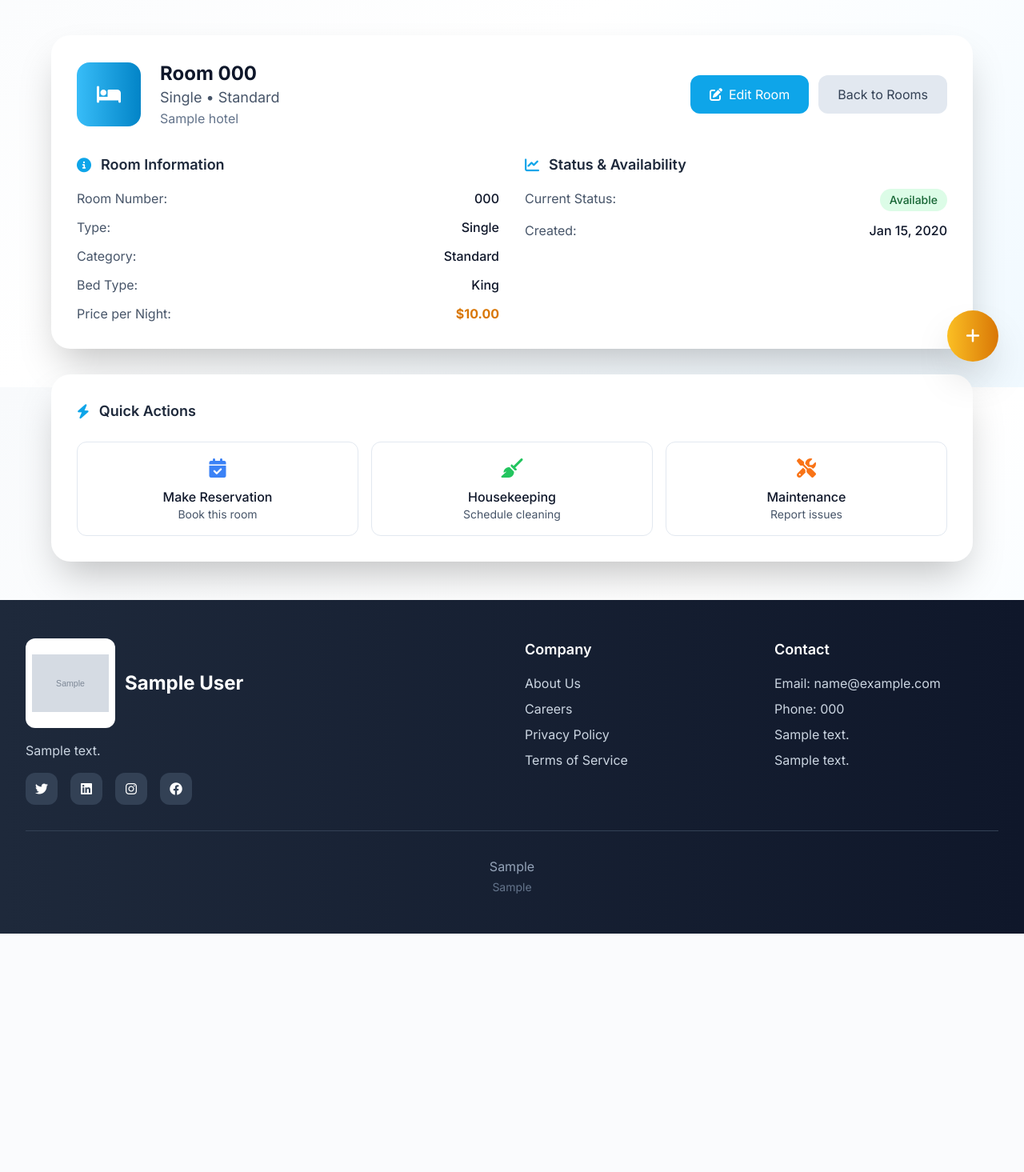
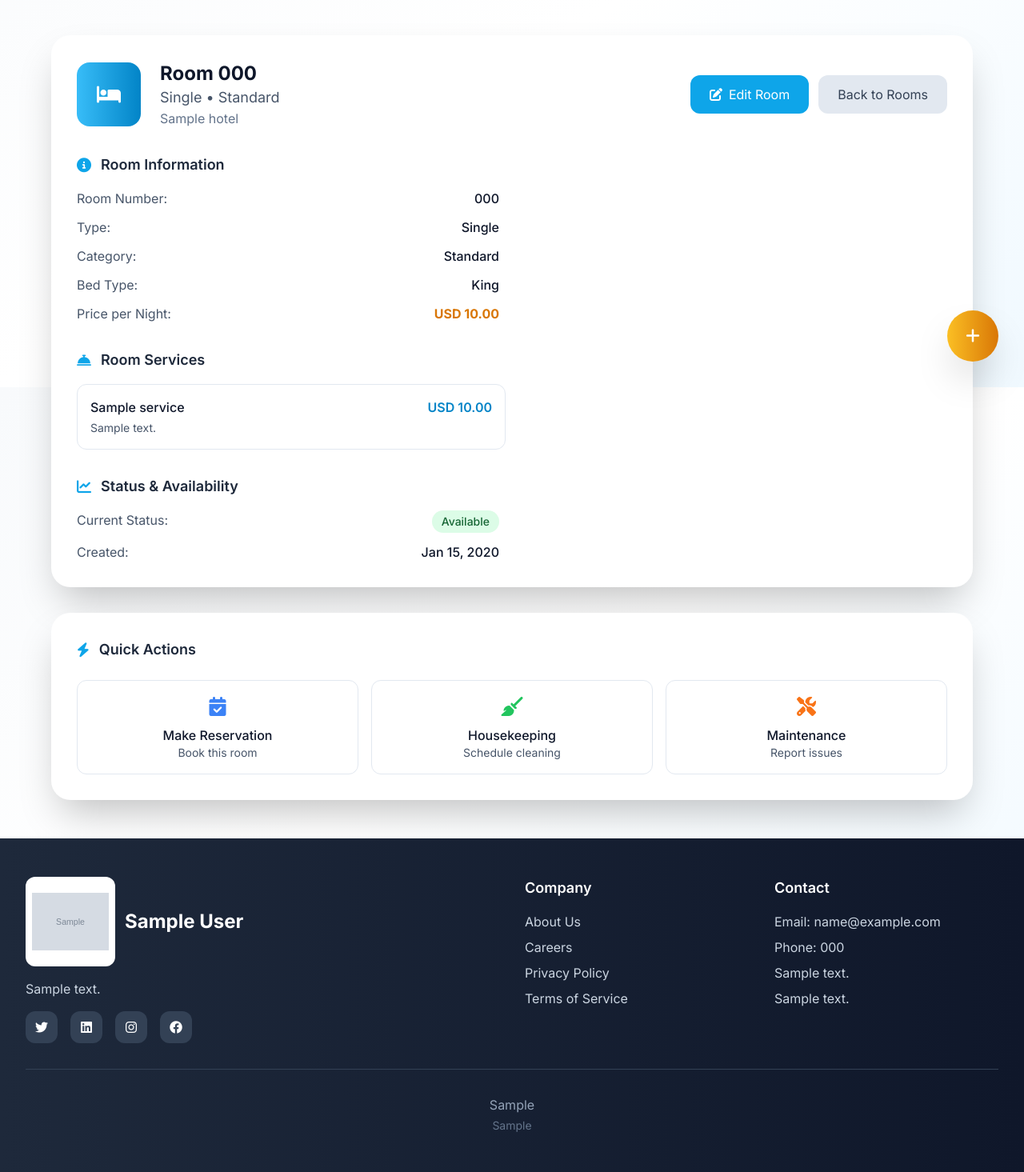
Before and after one commit to Momin9/hotel_management, a Django app: page /hotels/hotels/1/rooms/1/ in a window 1280 px wide. Shown: the part 316-1781 px from the top of the page at 80% size. Before the commit the page ends 1483 px from the top, so only its background shows below. Run offline with Django 4.2, Linux system fonts and the light colour scheme; a user stored in the database is signed in; tables that the repository leaves empty hold one stand-in row (values such as "Sample post"); grey boxes marked "Sample" are stand-in pictures; data that the repository does not hold is empty; parts of the project's set-up code (start-up, migrations or seed data) failed here and were passed over; some libraries are stand-ins or nearby versions.

Commit message:
Add room services functionality
- Added services many-to-many field to Room model
- Updated room form template to include services checkboxes
- Modified room_create and room_edit views to handle services selection
- Added services display section to room detail template
- Fixed currency display in room detail template
- Created migration for new services field

```diff
--- a/hotels/models.py
+++ b/hotels/models.py
@@ -201,6 +201,7 @@ class Room(models.Model):
     bed = models.CharField(max_length=20, choices=BED_TYPE_CHOICES, default='DoubleBed')
     price = models.DecimalField(max_digits=12, decimal_places=2, default=0)
     status = models.CharField(max_length=20, choices=ROOM_STATUS_CHOICES, default='Available')
+    services = models.ManyToManyField('Service', blank=True, related_name='rooms')
     created_at = models.DateTimeField(auto_now_add=True)
 
 
--- a/hotels/views.py
+++ b/hotels/views.py
@@ -9,7 +9,7 @@ from django.views.decorators.csrf import csrf_protect
 from django.db.models import Sum
 from django.shortcuts import render, redirect, get_object_or_404
 
-from .models import Hotel, Room
+from .models import Hotel, Room, Service
 
 try:
     from crm.models import GuestProfile
@@ -209,8 +209,10 @@ def room_create(request, hotel_id):
         # Check if room number already exists
         if Room.objects.filter(hotel=hotel_obj, room_number=room_number).exists():
             messages.error(request, f'Room number {room_number} already exists in this hotel. Please choose a different room number.')
+            services = Service.objects.filter(hotel=hotel_obj)
             return render(request, 'hotels/room_form.html', {
-                'hotel': hotel_obj
+                'hotel': hotel_obj,
+                'services': services
             })
 
         try:
@@ -224,13 +226,20 @@ def room_create(request, hotel_id):
                 status=request.POST.get('status', 'Available')
             )
 
+            # Handle services
+            selected_services = request.POST.getlist('services')
+            if selected_services:
+                room.services.set(selected_services)
+
             messages.success(request, f'Room {room.room_number} created successfully!')
             return redirect('hotels:room_list', hotel_id=hotel_id)
         except IntegrityError:
             messages.error(request, f'Room number {room_number} already exists in this hotel. Please choose a different room number.')
 
+    services = Service.objects.filter(hotel=hotel_obj)
     return render(request, 'hotels/room_form.html', {
-        'hotel': hotel_obj
+        'hotel': hotel_obj,
+        'services': services
     })
 
 @owner_or_permission_required('view_room')
@@ -270,9 +279,11 @@ def room_edit(request, hotel_id, room_id):
         # Check if room number already exists (excluding current room)
         if Room.objects.filter(hotel=hotel_obj, room_number=new_room_number).exclude(room_id=room_id).exists():
             messages.error(request, f'Room number {new_room_number} already exists in this hotel. Please choose a different room number.')
+            services = Service.objects.filter(hotel=hotel_obj)
             return render(request, 'hotels/room_form.html', {
                 'hotel': hotel_obj,
-                'room': room
+                'room': room,
+                'services': services
             })
 
         try:
@@ -284,12 +295,18 @@ def room_edit(request, hotel_id, room_id):
             room.status = request.POST.get('status')
             room.save()
 
+            # Handle services
+            selected_services = request.POST.getlist('services')
+            room.services.set(selected_services)
+
             messages.success(request, f'Room {room.room_number} updated successfully!')
             return redirect('hotels:room_detail', hotel_id=hotel_id, room_id=room_id)
         except IntegrityError:
             messages.error(request, f'Room number {new_room_number} already exists in this hotel. Please choose a different room number.')
 
+    services = Service.objects.filter(hotel=hotel_obj)
     return render(request, 'hotels/room_form.html', {
         'hotel': hotel_obj,
-        'room': room
+        'room': room,
+        'services': services
     })
--- a/templates/hotels/room_detail.html
+++ b/templates/hotels/room_detail.html
@@ -60,10 +60,36 @@
                     </div>
                     <div class="flex justify-between">
                         <span class="text-luxury-600">Price per Night:</span>
-                        <span class="font-bold text-gold-600">${{ room.price }}</span>
+                        <span class="font-bold text-gold-600">{{ hotel.currency }} {{ room.price }}</span>
                     </div>
                 </div>
             </div>
+
+            <!-- Room Services -->
+            {% if room.services.exists %}
+            <div class="md:col-span-2 space-y-4">
+                <h3 class="text-lg font-semibold text-luxury-800 mb-4 flex items-center">
+                    <i class="fas fa-concierge-bell mr-3 text-royal-500"></i>
+                    Room Services
+                </h3>
+
+                <div class="grid grid-cols-1 md:grid-cols-2 gap-4">
+                    {% for service in room.services.all %}
+                    <div class="p-4 border border-luxury-200 rounded-xl">
+                        <div class="flex justify-between items-start">
+                            <div>
+                                <h4 class="font-medium text-luxury-900">{{ service.name }}</h4>
+                                {% if service.description %}
+                                <p class="text-sm text-luxury-600 mt-1">{{ service.description }}</p>
+                                {% endif %}
+                            </div>
+                            <span class="font-semibold text-royal-600">{{ hotel.currency }} {{ service.price }}</span>
+                        </div>
+                    </div>
+                    {% endfor %}
+                </div>
+            </div>
+            {% endif %}
 
             <!-- Status Information -->
             <div class="space-y-4">
```
Also changed, not shown: templates/hotels/room_form.html (+23 -0 lines), hotels/migrations/0007_room_services.py (added).
